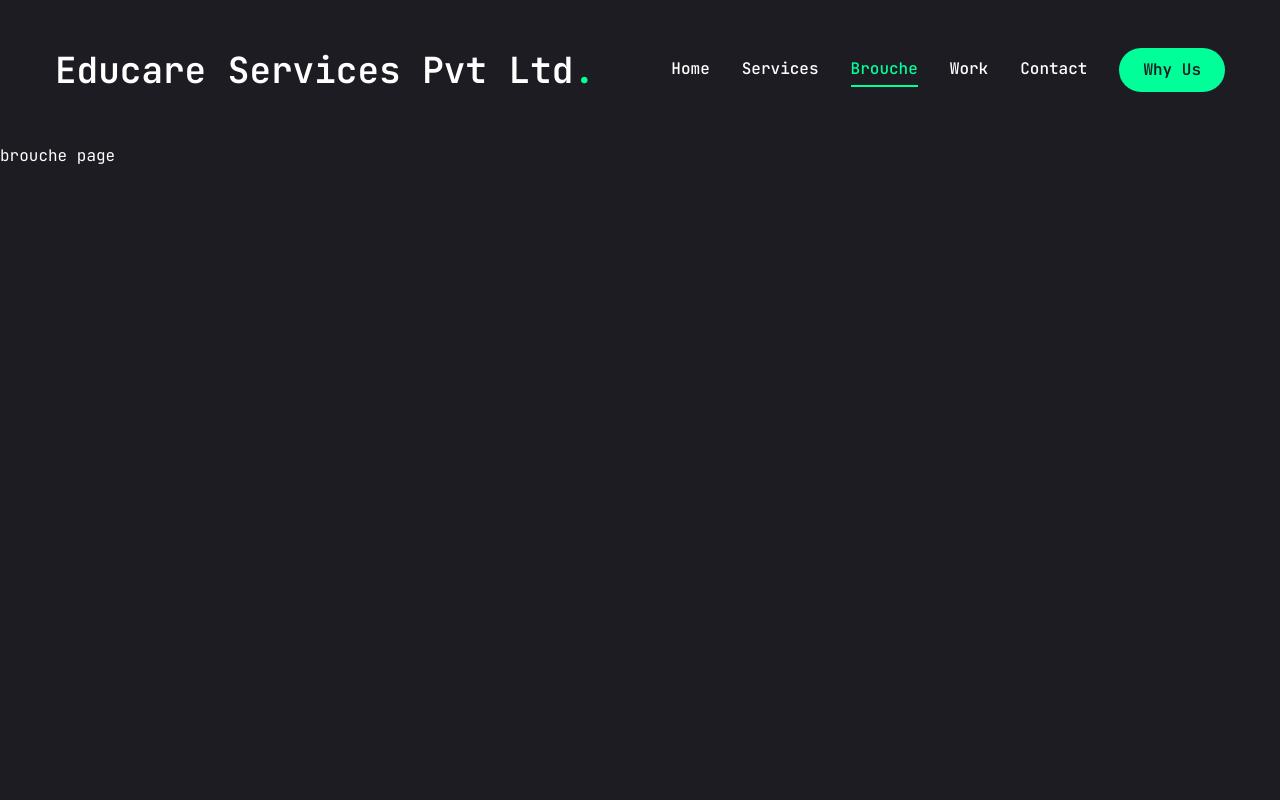
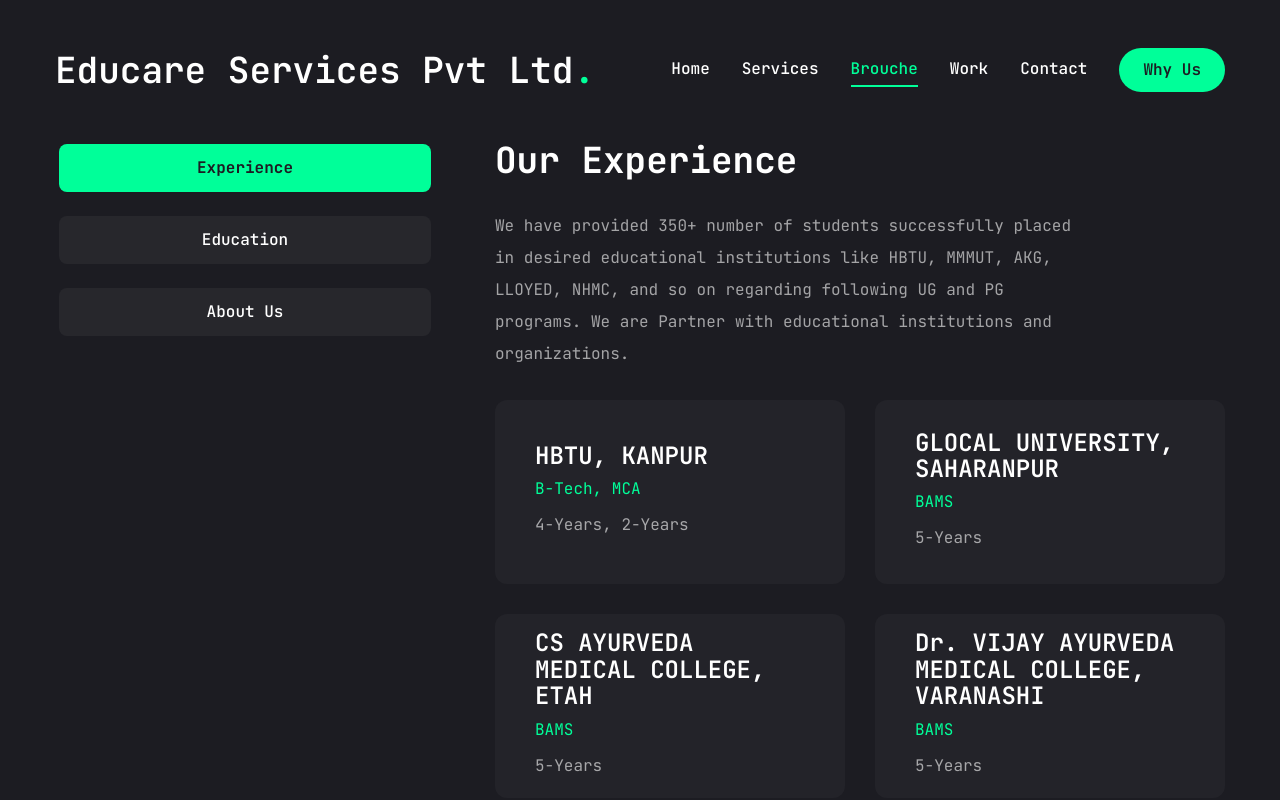
Before and after one commit to arushsingh03/Educare-Services, a Next.js app: page /brouche in a window 1280 px wide. Built offline with nearby package versions, Linux system fonts and the light colour scheme.

Commit message:
completed brouche page

```diff
--- a/app/brouche/page.jsx
+++ b/app/brouche/page.jsx
@@ -1,7 +1,233 @@
+"use client";
+
+
+const about = {
+  title: "About Us",
+  description: "We our Educare Services, We have the ability to provide direction and focus for your goals and aspirations, by providing your a career path that aligns with your interests, values and skills.",
+  info: [
+    {
+      fieldName: "Phone",
+      fieldValue: "(+91 96489 81355)"
+    },
+    {
+      fieldName: "Email",
+      fieldValue: "educareservices91@gmail.com"
+    },
+    {
+    fieldName: "Experience",
+    fieldValue: "2+ Years"
+  },
+  {
+    fieldName: "Facebook",
+    fieldValue: "Educare//"
+  },
+  {
+    fieldName: "LinkdIn",
+    fieldValue: "Educare//"
+  },
+  {
+    fieldName: "Youtube",
+    fieldValue: "Educare//"
+  },
+]
+};
+
+const experience = {
+  icon: '/',
+  title: 'Our Experience',
+  description: "We have provided 350+ number of students successfully placed in desired educational institutions like HBTU, MMMUT, AKG, LLOYED, NHMC, and so on regarding following UG and PG programs. We are Partner with educational institutions and organizations.",
+  items: [
+    {
+      colleges: "HBTU, KANPUR",
+      programmes: "B-Tech, MCA",
+      duration: "4-Years, 2-Years",
+    },
+    {
+      colleges: "GLOCAL UNIVERSITY, SAHARANPUR",
+      programmes: "BAMS",
+      duration: "5-Years",
+    },
+    {
+      colleges: "CS AYURVEDA MEDICAL COLLEGE, ETAH",
+      programmes: "BAMS",
+      duration: "5-Years",
+    },
+    {
+      colleges: "Dr. VIJAY AYURVEDA MEDICAL COLLEGE, VARANASHI",
+      programmes: "BAMS",
+      duration: "5-Years",
+    },
+    {
+      colleges: "MD AYURVEDA MEDICAL COLLEGE, AGRA",
+      programmes: "BAMS",
+      duration: "5-Years",
+    },
+    {
+      colleges: "450+ more Colleges for your desired programmes and secure future",
+      programmes: "",
+      duration: "",
+    },
+  ]
+};
+
+const education = {
+  icon: "/",
+  title: "Our Courses",
+  description: "We are dedicated to providing personalized guidance and support to under-graduates and post-graduates programs such as medical (MBBS, BDS, BAMS, BHMS, & BUMS) and all other branches of engineering, commerce, banking, management and so on",
+  items: [
+    {
+      college: "HBTU, KANPUR",
+      courses: "B-Tech, MCA",
+      duration: "4-Years, 2-Years",
+    },
+    {
+      college: "GLOCAL UNIVERSITY, SAHARANPUR",
+      courses: "BAMS",
+      duration: "5-Years",
+    },
+    {
+      college: "CS AYURVEDA MEDICAL COLLEGE, ETAH",
+      courses: "BAMS",
+      duration: "5-Years",
+    },
+    {
+      college: "Dr. VIJAY AYURVEDA MEDICAL COLLEGE, VARANASHI",
+      courses: "BAMS",
+      duration: "5-Years",
+    },
+    {
+      college: "MD AYURVEDA MEDICAL COLLEGE, AGRA",
+      courses: "BAMS",
+      duration: "5-Years",
+    },
+    {
+      college: "VGI, NOIDA",
+      courses: "BBA, MBA, BCA etc",
+      duration: "3-Years, 2-Years, 3-Years,",
+    },
+    {
+      college: "450+ more Colleges for your desired programmes and secure future",
+      courses: "",
+      duration: "",
+    },
+  ]
+};
+
+import
+{
+  Tabs,
+  TabsContent,
+  TabsList,
+  TabsTrigger
+} from "@/components/ui/tabs";
+
+import
+{
+  Tooltip,
+  TooltipContent,
+  TooltipProvider,
+  TooltipTrigger,
+ } from "@/components/ui/tooltip";
+
+ import { ScrollArea } from "@/components/ui/scroll-area";
+ import { motion } from "framer-motion";
+
+
 const Brouche = () => {
   return (
-    <div>brouche page</div>
-  )
-}
+    <motion.div
+    initial={{opacity: 0}}
+    animate={{opacity: 1,
+      transition: {delay: 2.4, duration: 0.4, ease: "easeIn"},
+  }}
+  className="min-h-[80vh] flex items-center justify-center py-12 xl:py-0"
+  >
+    <div className="container mx-auto">
+      <Tabs defaultValue="experience" className="flex flex-col xl:flex-row gap-[60px]">
+        <TabsList className="flex flex-col w-full max-w-[380px] mx-auto xl:mx-0 gap-6">
+          <TabsTrigger value="experience">Experience</TabsTrigger>
+          <TabsTrigger value="education" >Education</TabsTrigger>
+          <TabsTrigger value="about">About Us</TabsTrigger>
+        </TabsList>
+
+        {/* content */}
+        <div className="min-h-[70vh] w-full">
+          {/* experience */}
+          <TabsContent value="experience" className="w-full">
+            <div className="flex flex-col gap-[30px] text-center xl:text-left">
+              <h3 className="text-4xl font-bold">{experience.title}</h3>
+              <p className="max-w-[600px] text-white/60 mx-auto xl:mx-0">
+              {experience.description}
+              </p>
+              <ScrollArea className="h-[400px]">
+                <ul className="grid grid-cols-1 lg:grid-cols-2 gap-[30px]">
+                  {experience.items.map((item, index)=> {
+                    return(
+                      <li key={index} className="bg-[#232329] h-[184px] py-6 px-10 rounded-xl flex flex-col justify-center items-center lg:items-start gap-1">
+                        <h3>{item.colleges}</h3>
+                        <span className="text-accent">{item.programmes}</span>
+                        <div className="flex items-center gap-3">
+                          <p className="text-white/60">{item.duration}</p>
+                        </div>
+                      </li>
+                    );
+                  })}
+                </ul>
+              </ScrollArea>
+            </div>
+            </TabsContent>
+
+            {/* education */}
+            <TabsContent value="education" className="w-full">
+            <div className="flex flex-col gap-[30px] text-center xl:text-left">
+              <h3 className="text-4xl font-bold">{education.title}</h3>
+              <p className="max-w-[600px] text-white/60 mx-auto xl:mx-0">
+              {education.description}
+              </p>
+              <ScrollArea className="h-[400px]">
+                <ul className="grid grid-cols-1 lg:grid-cols-2 gap-[30px]">
+                  {education.items.map((item, index)=> {
+                    return(
+                      <li key={index} className="bg-[#232329] h-[184px] py-6 px-10 rounded-xl flex flex-col justify-center items-center lg:items-start gap-1">
+                        <h3>{item.college}</h3>
+                        <span className="text-accent">{item.courses}</span>
+                        <div className="flex items-center gap-3">
+                          <p className="text-white/60">{item.duration}</p>
+                        </div>
+                      </li>
+                    );
+                  })}
+                </ul>
+              </ScrollArea>
+            </div>
+            </TabsContent>
+            {/* about */}
+            <TabsContent value="about" className="w-full text-center xl:text-left">
+              <div className="flex flex-col gap-[30px]">
+                <h3 className="text-4xl font-bold">{about.title}</h3>
+                <p className="max-w-[600px] text-white/60 mx-auto xl:mx-0">
+                {about.description}
+                </p>
+                <ul className="grid grid-cols-1 xl:grid-cols-2 gap-y-6 max-w-[620px] mx-auto xl:mx-0">
+                  {about.info.map((item, index)=> {
+                    return(
+                      <li
+                      key={index}
+                      className="flex items-center justify-center xl:justify-start gap-4"
+                      >
+                        <span className="text-white/60">{item.fieldName}</span>
+                        <span className="text-xl">{item.fieldValue}</span>
+                      </li>
+                    );
+                  })}
+                </ul>
+              </div>
+            </TabsContent>
+        </div>
+      </Tabs>
+    </div>
+    </motion.div>
+  );
+};
 
 export default Brouche;
--- a/components/ui/scroll-area.jsx
+++ b/components/ui/scroll-area.jsx
@@ -32,7 +32,7 @@
       className
     )}
     {...props}>
-    <ScrollAreaPrimitive.ScrollAreaThumb className="relative flex-1 rounded-full bg-slate-200 dark:bg-slate-800" />
+    <ScrollAreaPrimitive.ScrollAreaThumb className="relative flex-1 rounded-full bg-accent dark:bg-slate-800" />
   </ScrollAreaPrimitive.ScrollAreaScrollbar>
 ))
 ScrollBar.displayName = ScrollAreaPrimitive.ScrollAreaScrollbar.displayName
--- a/components/ui/tabs.jsx
+++ b/components/ui/tabs.jsx
@@ -11,7 +11,7 @@
   <TabsPrimitive.List
     ref={ref}
     className={cn(
-      "inline-flex h-10 items-center justify-center rounded-md bg-slate-100 p-1 text-slate-500 dark:bg-slate-800 dark:text-slate-400",
+      "inline-flex h-auto rounded-md p-1 text-primary",
       className
     )}
     {...props} />
@@ -22,7 +22,7 @@
   <TabsPrimitive.Trigger
     ref={ref}
     className={cn(
-      "inline-flex items-center justify-center whitespace-nowrap rounded-sm px-3 py-1.5 text-sm font-medium ring-offset-white transition-all focus-visible:outline-none focus-visible:ring-2 focus-visible:ring-slate-950 focus-visible:ring-offset-2 disabled:pointer-events-none disabled:opacity-50 data-[state=active]:bg-white data-[state=active]:text-slate-950 data-[state=active]:shadow-sm dark:ring-offset-slate-950 dark:focus-visible:ring-slate-300 dark:data-[state=active]:bg-slate-950 dark:data-[state=active]:text-slate-50",
+      "inline-flex items-center w-full bg-[#27272c] justify-center whitespace-nowrap text-white rounded-lg p-3 text-base font-medium ring-offset-white transition-all disabled:pointer-events-none disabled:opacity-50 data-[state=active]:bg-accent data-[state=active]:text-primary data-[state=active]:font-bold data-[state=active]:shadow-sm",
       className
     )}
     {...props} />
@@ -33,7 +33,7 @@
   <TabsPrimitive.Content
     ref={ref}
     className={cn(
-      "mt-2 ring-offset-white focus-visible:outline-none focus-visible:ring-2 focus-visible:ring-slate-950 focus-visible:ring-offset-2 dark:ring-offset-slate-950 dark:focus-visible:ring-slate-300",
+      "min-h-[480px] ring-offset-white focus-visible:outline-none focus-visible:ring-2 focus-visible:ring-slate-950 focus-visible:ring-offset-2 dark:ring-offset-slate-950 dark:focus-visible:ring-slate-300",
       className
     )}
     {...props} />
--- a/package.json
+++ b/package.json
@@ -24,6 +24,7 @@
     "react-countup": "^6.5.3",
     "react-dom": "^18",
     "react-icons": "^5.2.1",
+    "swiper": "^11.1.4",
     "tailwind-merge": "^2.3.0",
     "tailwindcss-animate": "^1.0.7"
   },
```
Also changed, not shown: 1 other file (tests, documents, lock files or other folders).
